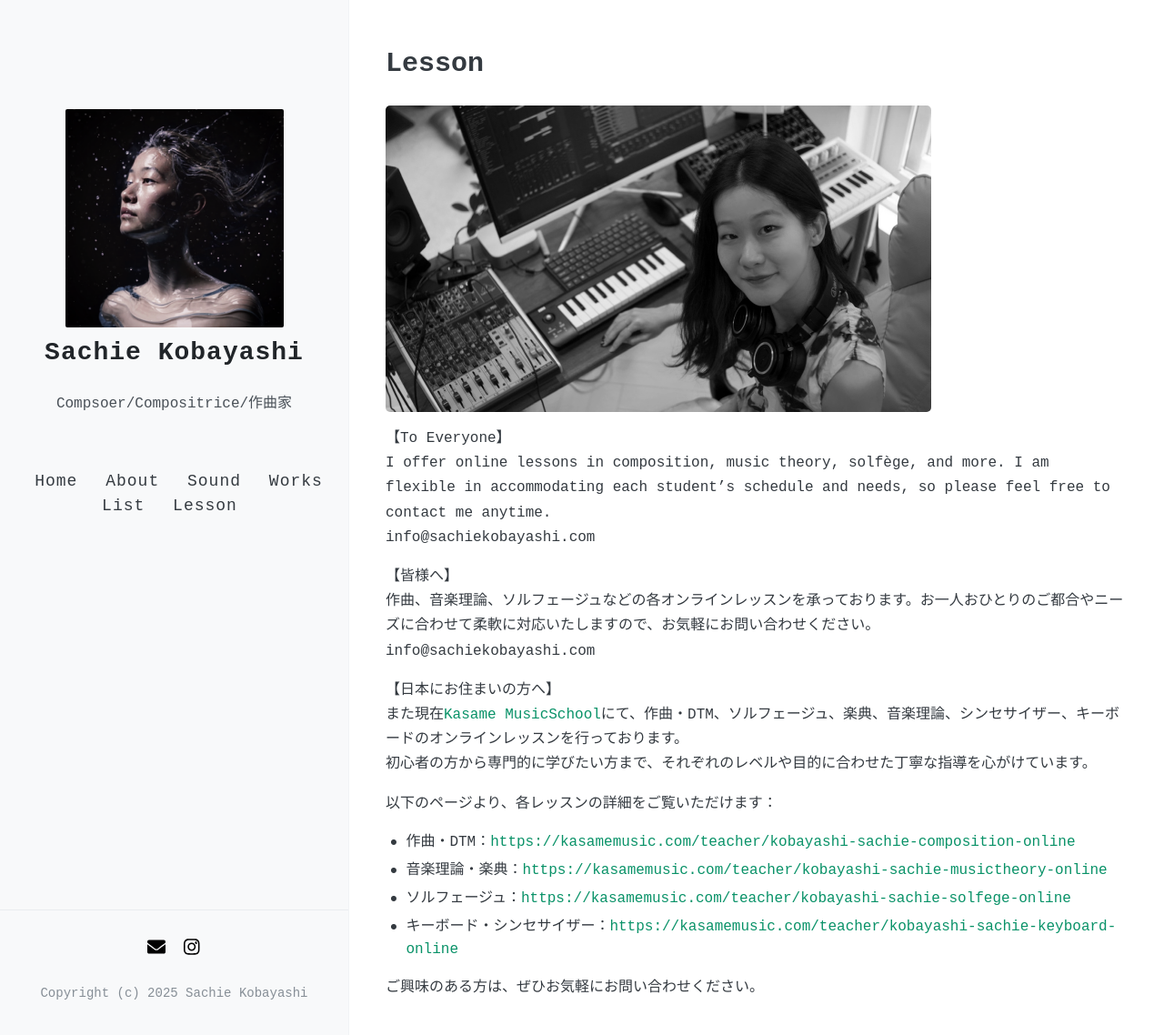
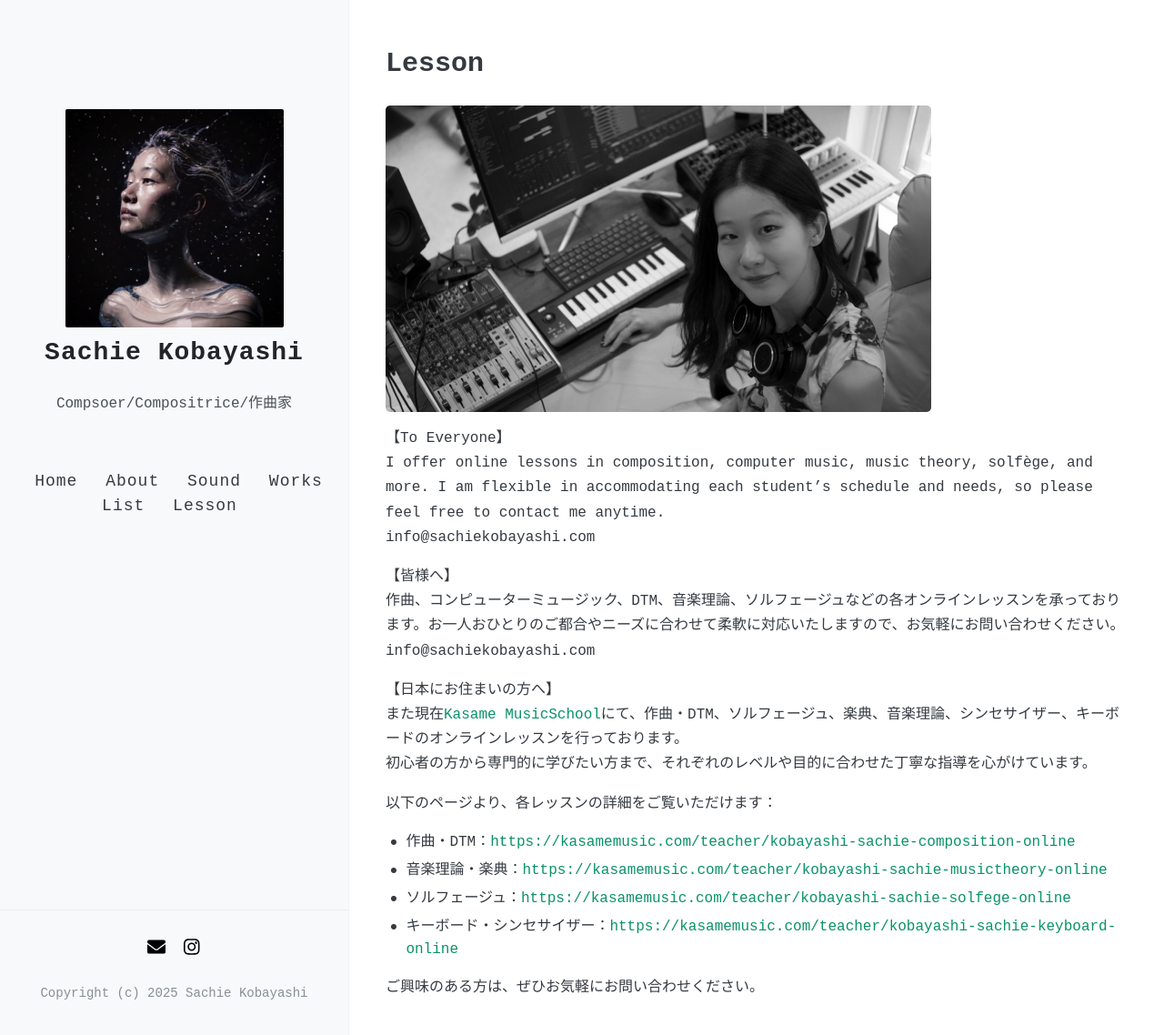
Before and after one commit to kbys88/kbys88.github.io, a Jekyll site: the page built from archive/index.html, in a window 1280 px wide and 1140 px high. Shown: the whole window at 91% size. Built offline with Jekyll 4.4.1, drawn with Linux system fonts in a browser that asks for light colours; nearby versions of some CDN libraries.

Commit message:
Update index.html

```diff
--- a/archive/index.html
+++ b/archive/index.html
@@ -9,10 +9,10 @@ permalink: /lesson/
 <img src="https://raw.githubusercontent.com/kbys88/kbys88.github.io/main/images/lesson.png" alt="Lesson Image">
 
 <p>【To Everyone】<br>
-I offer online lessons in composition, music theory, solfège, and more. I am flexible in accommodating each student’s schedule and needs, so please feel free to contact me anytime.<br>
+I offer online lessons in composition, computer music, music theory, solfège, and more. I am flexible in accommodating each student’s schedule and needs, so please feel free to contact me anytime.<br>
 info@sachiekobayashi.com</p>
 <p>【皆様へ】<br>
-作曲、音楽理論、ソルフェージュなどの各オンラインレッスンを承っております。お一人おひとりのご都合やニーズに合わせて柔軟に対応いたしますので、お気軽にお問い合わせください。<br>
+作曲、コンピューターミュージック、DTM、音楽理論、ソルフェージュなどの各オンラインレッスンを承っております。お一人おひとりのご都合やニーズに合わせて柔軟に対応いたしますので、お気軽にお問い合わせください。<br>
 info@sachiekobayashi.com</p>
 
 <p>【日本にお住まいの方へ】<br>
```
